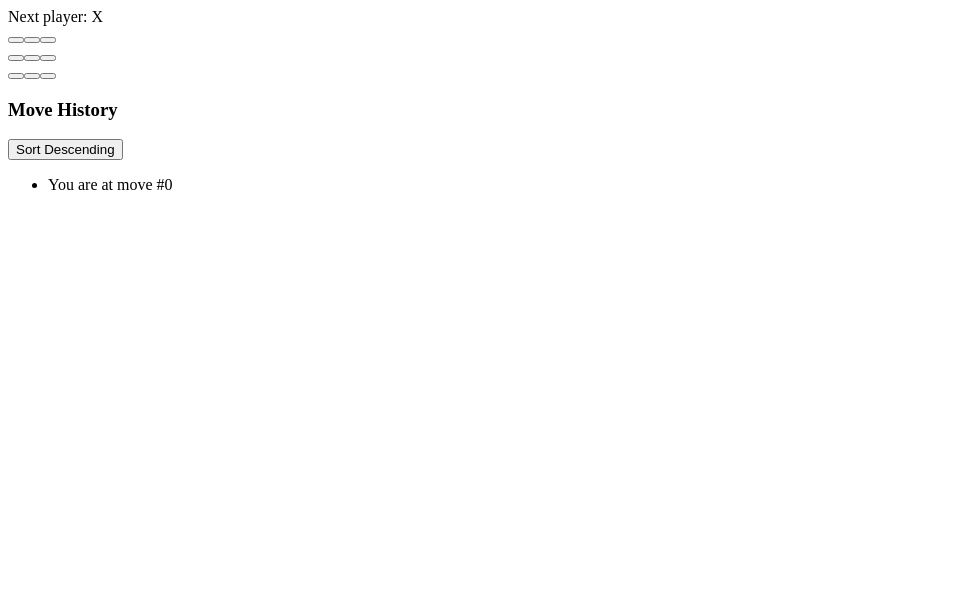
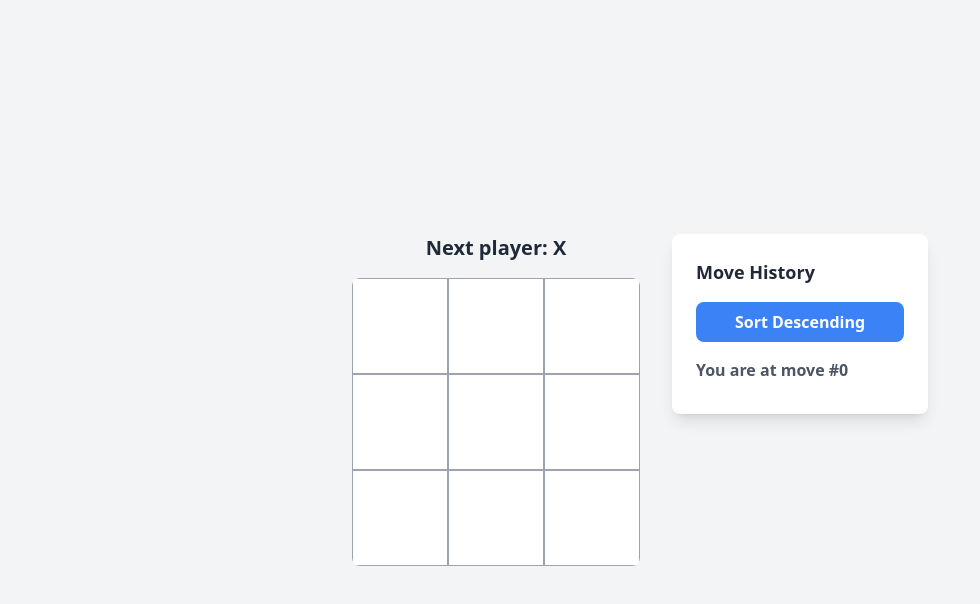
Before and after one commit to ialbertmartinez/toe-tac-tic, a React (Create React App) app: page / in a window 1280 px wide. Shown: the top 604 px of the page, without its empty margins (0-980 px from the left). Built offline with nearby package versions, Linux system fonts and the light colour scheme.

Commit message:
add winning-square light up tiles

```diff
--- a/public/index.html
+++ b/public/index.html
@@ -4,6 +4,7 @@
   <meta charset="UTF-8">
   <meta name="viewport" content="width=device-width, initial-scale=1.0">
   <title>Document</title>
+  <script src="https://cdn.tailwindcss.com"></script>
 </head>
 <body>
   <div id="root"></div>
--- a/src/App.jsx
+++ b/src/App.jsx
@@ -1,9 +1,10 @@
 import React, { useState } from 'react';
+import "./styles.css";
 // renders single button in board grid
-function Square({ value, onSquareClick }) {
+function Square({ value, onSquareClick, isWinning }) {
 	return (
 		<button
-			className={`w-20 h-20 md:w-24 md:h-24 border border-gray-400 dark:border-gray-600 text-4xl font-bold flex items-center justify-center transition-colors duration-200 bg-white dark:bg-gray-700 text-gray-800 dark:text-white`}
+			className={`w-20 h-20 md:w-24 md:h-24 border border-gray-400 dark:border-gray-600 text-4xl font-bold flex items-center justify-center transition-colors duration-200 bg-white dark:bg-gray-700 text-gray-800 dark:text-white ${isWinning ? 'winning-square' : ''}`}
 			onClick={onSquareClick}>
 			{value}
 		</button>
--- a/src/styles.css
+++ b/src/styles.css
@@ -1,134 +1,15 @@
-/** {
-  box-sizing: border-box;
-}
-
-body {
-  font-family: sans-serif;
-  margin: 20px;
-  padding: 0;
-}
-
-h1 {
-  margin-top: 0;
-  font-size: 22px;
-}
-
-h2 {
-  margin-top: 0;
-  font-size: 20px;
-}
-
-h3 {
-  margin-top: 0;
-  font-size: 18px;
-}
-
-h4 {
-  margin-top: 0;
-  font-size: 16px;
-}
-
-h5 {
-  margin-top: 0;
-  font-size: 14px;
-}
-
-h6 {
-  margin-top: 0;
-  font-size: 12px;
-}
-
-code {
-  font-size: 1.2em;
-}
-
-ul {
-  padding-inline-start: 20px;
-}
-
-* {
-  box-sizing: border-box;
-}
-
-.status {
-  margin-bottom: 10px;
-}
-
-.game {
-  display: flex;
-  flex-direction: row;
-}
-
-.game-info {
-  margin-left: 20px;
-}
-
-.spacer {
-  display: flex;
- flex-flow: row nowrap;
- column-gap: 40px;
- margin: 80px auto;
- width: 600px;
-}
-
-.board-row {
-  display: flex;
-  justify-content: initial;
-  gap: 4px;
-}
-
-.square {
-  border: 1px solid #99999952;
-  margin-right: -1px;
-  margin-top: -1px;
-  padding: 0;
-  width: 100px;
-  height: 100px;
-  text-align: center;
-  background-color: #ddd;
-  margin-bottom: 4px;
-  font-size: 64px;
-  font-family: 'barlow', sans-serif;
-  font-weight: bold;
-}
-
 .winning-square {
-  width: 100px;
-  height: 100px;
   text-align: center;
   background-color: greenyellow;
-  /* border: 1px inset greenyellow; --------------
+  /* border: 1px inset greenyellow; */
   box-sizing: border-box;
   color: #444;
   border: 1px solid #fff5a6;
   border-style: inset;
   box-shadow:
     inset 0 0 4px rgba(205, 236, 159, 0.794),
-    inset 0 0 20px 10px #e8ffc4ab,
-          0 0 0px 2px #fff;
+    inset 0 0 20px 10px #e8ffc4ab;
   text-shadow:
     inset 0 0 1px black,
           0 0 4px white;
 }
-
-.moves-list-container {
-  margin-top: 20px;
-}
-
-li {
-  display: block;
-  padding: 20px;
-  background-color: #444;
-  color: white;
-}
-
-.list-item-btn {
-  display: flex;
-  align-content: center;
-  justify-content: center;
-  align-items: center;
-  min-width: 100%;
-  line-height: 2;
-}
-
-*/
```
